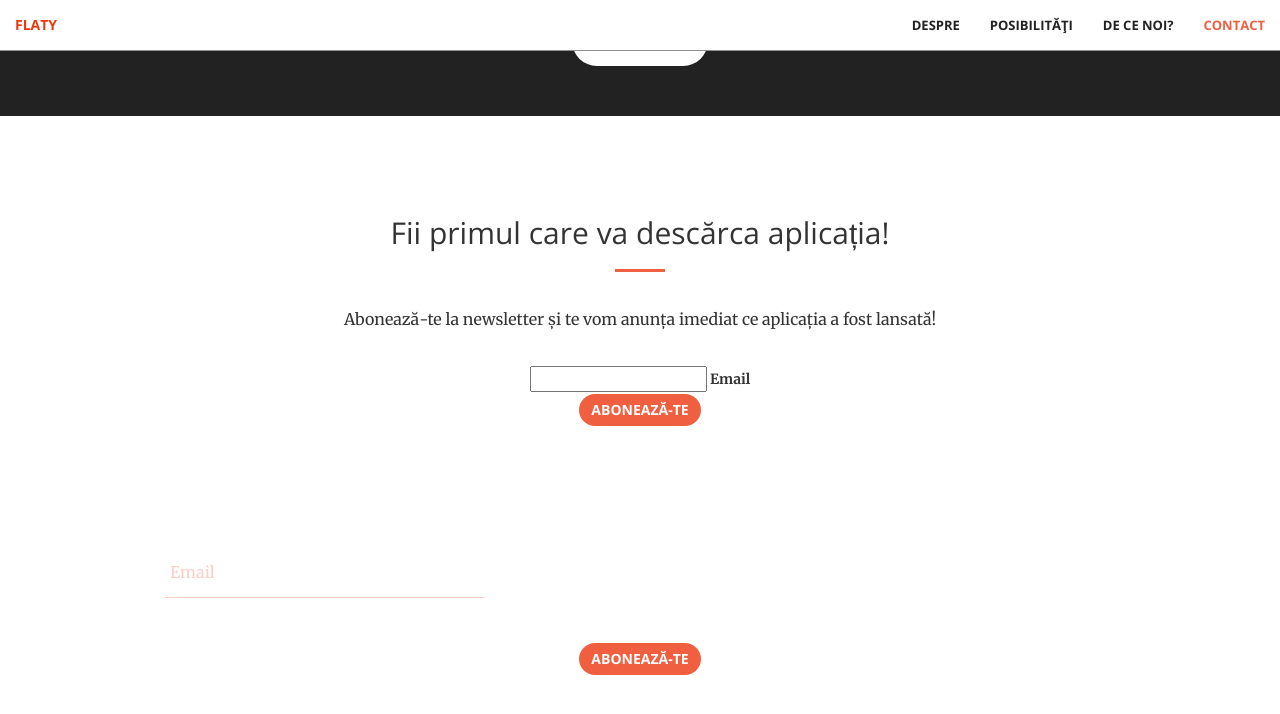
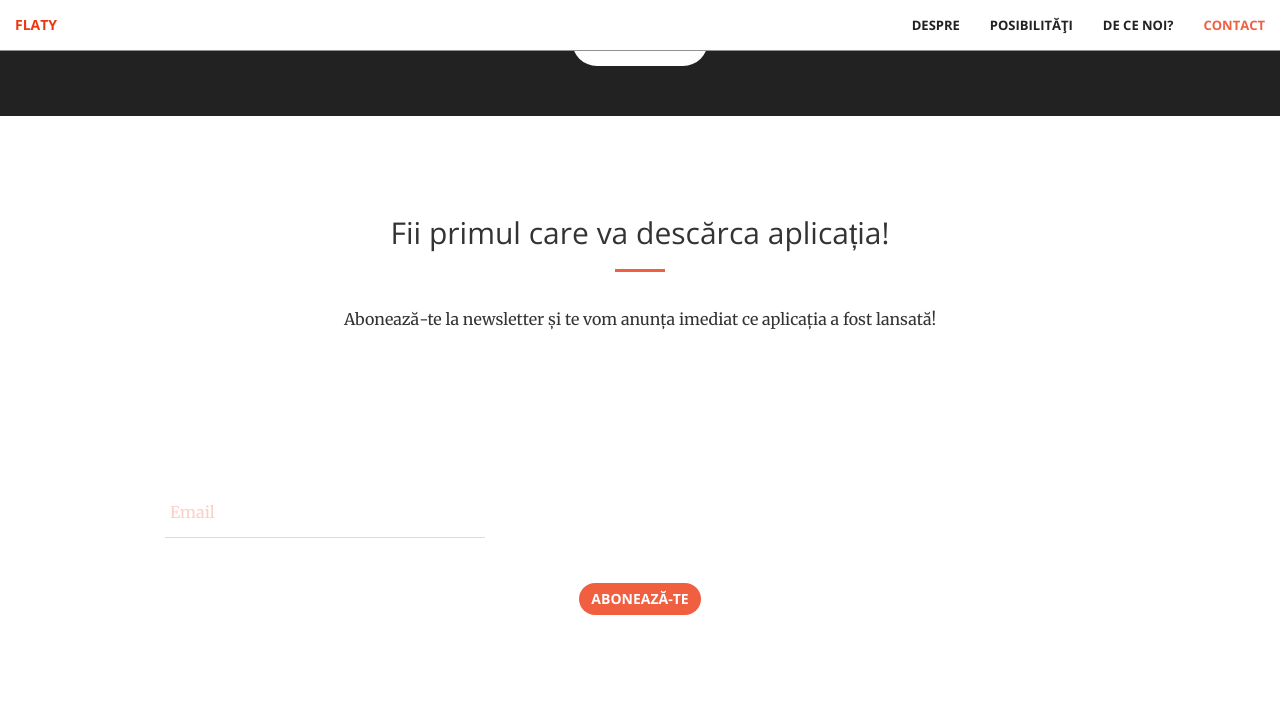
Before and after one commit to rptoma/Flaty-landing-page-2, a Jekyll site: the page built from index.html, in a window 1280 px wide and 900 px high, scrolled down 2475 px. Shown: the top 714 px of the window. Built offline with Jekyll 4.4.1, drawn with Linux system fonts in a browser that asks for light colours.

Commit message:
Update contact.html

```diff
--- a/_includes/contact.html
+++ b/_includes/contact.html
@@ -27,32 +27,19 @@
                 </div>
             </center>-->
         </div>
-        <div class="row">
-            <div class="col-lg-8 col-lg-offset-2 text-center">
+
+        <div class="wrapper">
+            <div class="container-fluid text-center" style="margin: 80px;">
                 <form>
-                    <div class="group text-center">
+                    <div class="group">
                         <input type="text" required="required"/><span class="highlight"></span><span class="bar"></span>
                         <label>Email</label>
                     </div>
-                        <div class="group text-center">
-                            <button type="submit" class="btn btn-primary">Abonează-te</button>
-                        </div>
-
+                    <div>
+                        <button type="submit" class="btn btn-primary">Abonează-te</button>
+                    </div>
                 </form>
             </div>
-        </div>
-    <div class="wrapper">
-        <div class="container-fluid text-center" style="margin: 80px;">
-                        <form>
-                            <div class="group text-center">
-                                  <input type="text" required="required"/><span class="highlight"></span><span class="bar"></span>
-                                  <label>Email</label>
-                            </div>
-                            <div class="group text-center">
-                              <button type="submit" class="btn btn-primary">Abonează-te</button>
-                            </div>
-
-                    </form>
         </div>
     </div>
 
```
